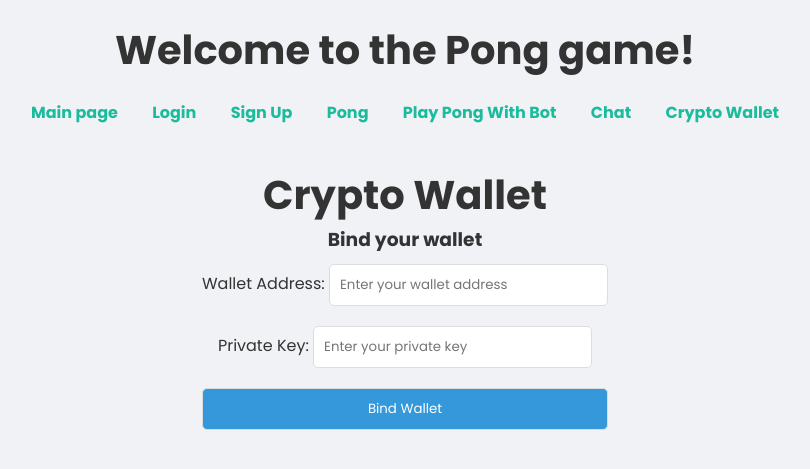
After one commit to tlukanie/blockchain-for-42, a Django app: page /wallet/ in a window 1280 px wide. The commit adds this page. Shown: the top 469 px of the page, without its empty margins (235-1045 px from the left). Run offline with Django 5.2, Linux system fonts and the light colour scheme; parts of the project's set-up code (start-up, migrations or seed data) failed here and were passed over.

Commit message:
updated view, wallet, game

```diff
--- a/transcendence/ft_transcendence/transcendence/templates/pong_app/layout.html
+++ b/transcendence/ft_transcendence/transcendence/templates/pong_app/layout.html
@@ -26,6 +26,7 @@
                 <a href="{% url 'pong' %}">Pong</a>
                 <a href="{% url 'bot' %}">Play Pong With Bot</a>
                 <a href="{% url 'chat' %}">Chat</a>
+				<a href="{% url 'bind_wallet' %}">Crypto Wallet</a>
           </nav>
 
         <div id="pong-game-section" class="section">
--- /dev/null
+++ b/transcendence/ft_transcendence/transcendence/templates/pong_app/wallet.html
@@ -0,0 +1,26 @@
+{% extends "pong_app/layout.html" %}
+
+{% block body %}
+<h1 class="mx-5">Crypto Wallet</h1>
+
+<div class="container">
+    <div class="row d-flex justify-content-center">
+        <h3 class="col-4">Bind your wallet</h3>
+    </div>
+
+    <div class="row d-flex justify-content-center">
+        <form method="post" action="{% url 'bind_wallet' %}" class="col-4">
+            {% csrf_token %}
+            <div class="form-group mb-3">
+                <label for="address">Wallet Address:</label>
+                <input type="text" id="address" name="address" class="form-control" placeholder="Enter your wallet address" required>
+            </div>
+            <div class="form-group mb-3">
+                <label for="private_key">Private Key:</label>
+                <input type="password" id="private_key" name="private_key" class="form-control" placeholder="Enter your private key" required>
+            </div>
+            <button type="submit" class="btn btn-primary">Bind Wallet</button>
+        </form>
+    </div>
+</div>
+{% endblock %}
--- a/transcendence/ft_transcendence/transcendence/urls.py
+++ b/transcendence/ft_transcendence/transcendence/urls.py
@@ -10,6 +10,7 @@ urlpatterns = [
     path("logout", views.logout_view, name='logout'),
     path('register/', views.register, name='register'),
     path('chat/', views.chat, name='chat'),
+	path('wallet/', views.bind_wallet, name='bind_wallet'),
     path('account/<int:user_id>', views.account, name='account'),
     path('room/<str:room_name>/', views.room, name='room'),
     path("bot/", views.bot, name='bot'),
--- a/transcendence/ft_transcendence/transcendence/views.py
+++ b/transcendence/ft_transcendence/transcendence/views.py
@@ -18,6 +18,9 @@ def calculator(request):
 
 def chat_view(request):
     return render(request, 'pong_app/chat.html')
+
+def	wallet_view(request):
+	return render(request, 'pong_app/wallet.html')
 
 def login_view(request):
     if (request.user.is_authenticated):
@@ -94,3 +97,67 @@ def bot(request):
 
 def chat(request):
     return render(request, 'pong_app/chat.html')
+
+def	wallet(request):
+	return render(request, 'pong_app/wallet.html')
+
+from django.shortcuts import render
+from django.http import HttpResponse
+from web3 import Web3
+
+# Function to get Web3 instance
+def get_web3_instance():
+    return Web3(Web3.HTTPProvider("http://127.0.0.1:7545"))  # Adjust provider URL as needed
+
+# Function to load the smart contract
+def load_contract(abi_path, contract_address):
+    with open(abi_path, 'r') as abi_file:
+        abi_json = json.load(abi_file)
+    contract_abi = abi_json["abi"]
+    web3 = get_web3_instance()
+    return web3.eth.contract(address=contract_address, abi=contract_abi)
+
+def bind_wallet(request):
+    if request.method == 'POST':
+        wallet_address = request.POST.get('address')
+        private_key = request.POST.get('private_key')
+        user = request.user
+        score = Score.objects.get(user=user)
+        print(user.username)
+        print(score.score)
+
+        # Save wallet data (this could also be stored in the database)
+        wallet_data = {
+            'address': wallet_address,
+            'private_key': private_key,
+        }
+        print(wallet_address, private_key)
+
+        # Add user to the blockchain
+        try:
+            web3 = get_web3_instance()
+            if web3.is_connected():
+                print("web3 is connected")
+            contract_address = "0x3522DB9120183097fE82842792C7516B9093dcbE"  # Replace with your contract address
+            abi_path = "/Users/tanya/blockchain-for-42/transcendence/ft_transcendence/transcendence/blockchain/build/contracts/WinnerStorage.json"  # Replace with the correct path to your ABI JSON file
+
+            contract = load_contract(abi_path, contract_address)
+
+            # Build the transaction
+            transaction = contract.functions.addUser(user.username, score.score, True).build_transaction({
+                'from': wallet_address,
+                'gas': 2000000,
+                'gasPrice': web3.eth.gas_price,
+                'nonce': web3.eth.get_transaction_count(wallet_address),
+            })
+
+            # Sign and send the transaction
+            signed_tx = web3.eth.account.sign_transaction(transaction, private_key)
+            tx_hash = web3.eth.send_raw_transaction(signed_tx.raw_transaction)
+
+            # Return the transaction hash as confirmation
+            return HttpResponse(f"User added to blockchain. Transaction Hash: {web3.to_hex(tx_hash)}")
+        except Exception as e:
+            return HttpResponse(f"Error adding user to blockchain: {str(e)}")
+
+    return render(request, 'pong_app/wallet.html')
```
Also changed, not shown: transcendence/ft_transcendence/transcendence/game.py (+6 -6 lines), 2 other files.
